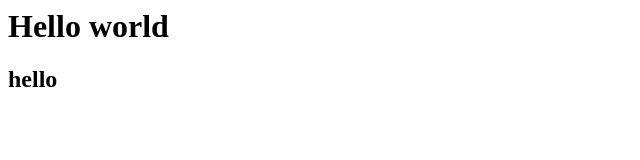
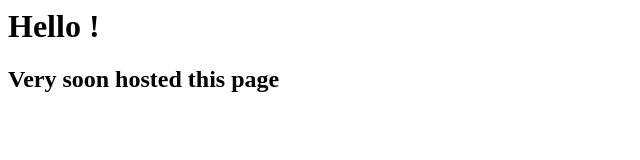
Before and after one commit to dilaxshan0915/dilaxshan0915.github.io, a plain HTML site: page index.html in a window 1280 px wide. Shown: the whole page, without its empty margins (0-640 px from the left). Drawn offline with Linux system fonts and the light colour scheme.

Commit message:
Update index.html

```diff
--- a/index.html
+++ b/index.html
@@ -2,8 +2,8 @@
 
 <body>
 
-<h1> Hello world </h1>
-<h2> hello </h2>
+<h1> Hello ! </h1>
+<h2> Very soon hosted this page </h2>
 
 </body>
 </html>
```
